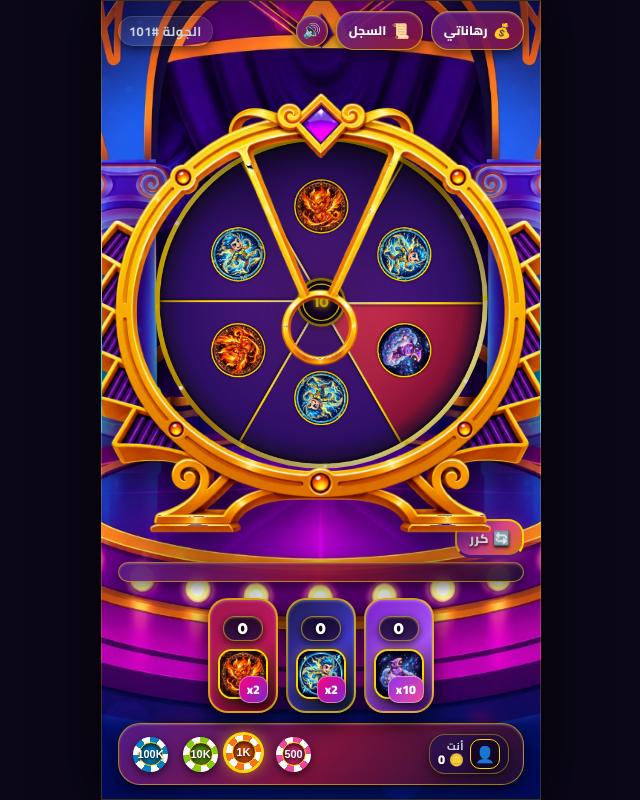
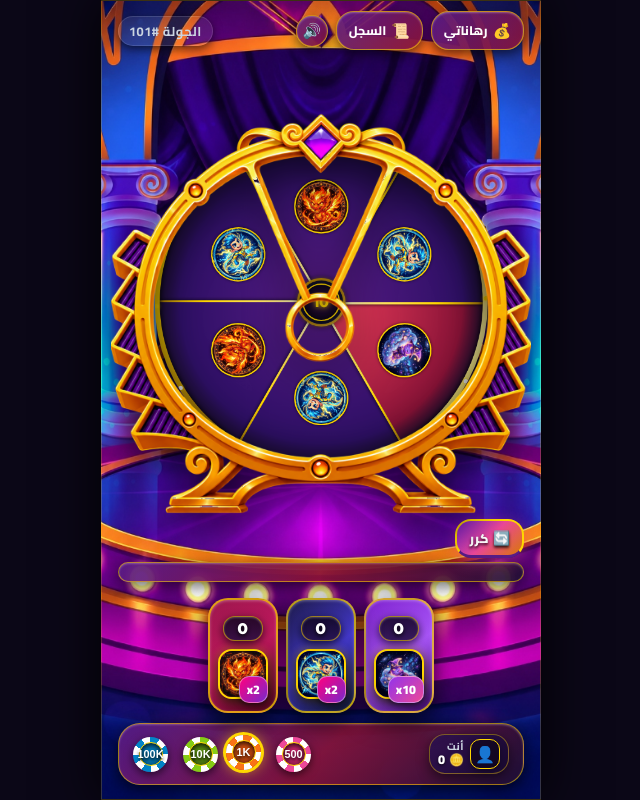
Before and after one commit to engyhamid860-lang/dream-game, a website: page public/index.html in a window 1280 px wide. Shown: the whole page, without its empty margins (319-959 px from the left). Drawn offline with nearby package versions, Linux system fonts and the light colour scheme; no server answers; animation ran at ten frames a second.

Commit message:
Shrink frame image overlay size slightly from 132% to 120%

```diff
--- a/public/style.css
+++ b/public/style.css
@@ -552,19 +552,19 @@ body {
   display: none !important;
 }
 
-/* User-Provided Deluxe 3D Fantasy Frame Image Overlay (تكبير الإطار الذهبي ليغطي أجزاء العجلة بالكامل) */
+/* User-Provided Deluxe 3D Fantasy Frame Image Overlay (تصغير صورة الإطار قليلاً للتناسق المثالي) */
 .wheel-custom-frame-overlay {
   position: absolute;
   top: 50%;
   left: 50%;
   transform: translate(-50%, -50%);
-  width: 132%;
-  height: 132%;
+  width: 120%;
+  height: 120%;
   aspect-ratio: 1 / 1;
   object-fit: contain;
   z-index: 30;
   pointer-events: none;
-  filter: drop-shadow(0 10px 25px rgba(0, 0, 0, 0.9));
+  filter: drop-shadow(0 8px 20px rgba(0, 0, 0, 0.85));
   transition: transform 0.15s ease;
 }
 
@@ -573,8 +573,8 @@ body {
   top: 44.3%;
   left: 50%;
   transform: translate(-50%, -50%);
-  width: 70%;
-  height: 70%;
+  width: 65%;
+  height: 65%;
   aspect-ratio: 1 / 1;
   border-radius: 50%;
   z-index: 10;
```
